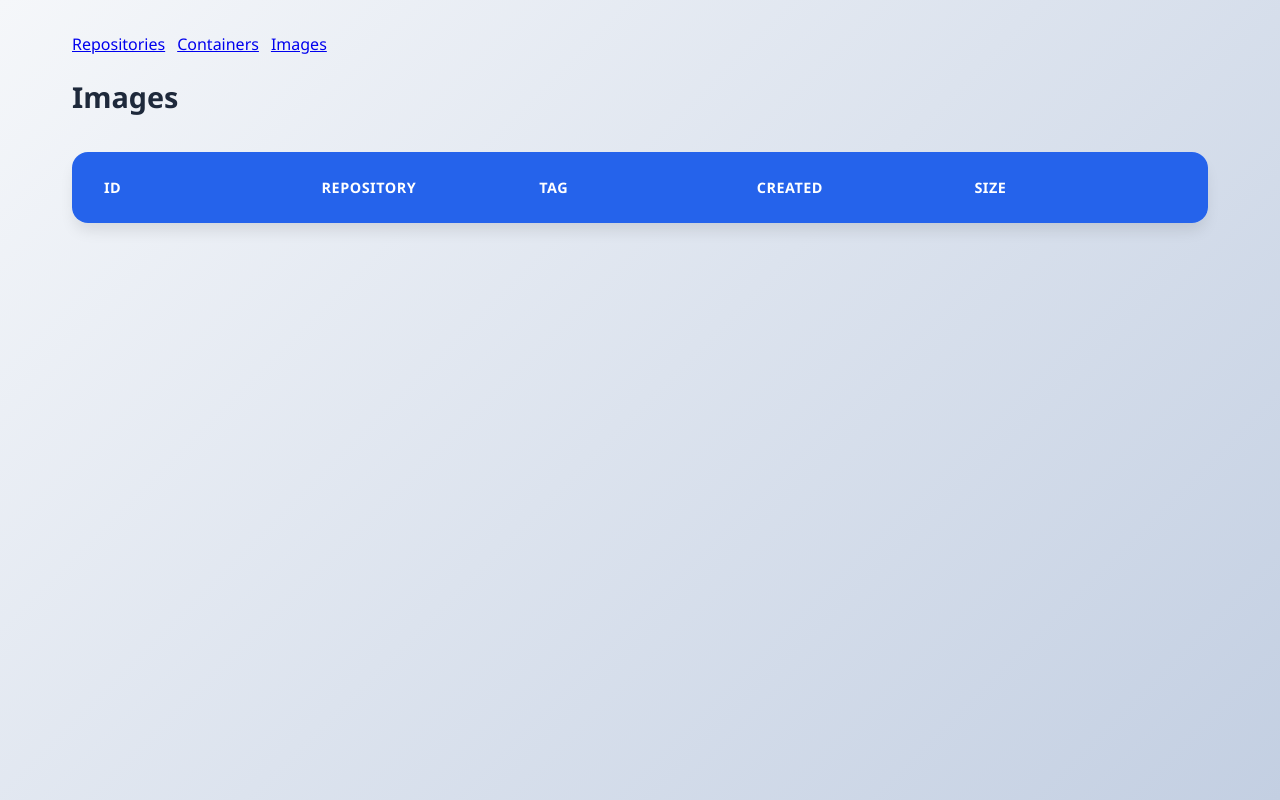
After one commit to adamivangrgic/autodock, a FastAPI app: template templates/images.html in a window 1280 px wide. The commit adds this page. Run offline with FastAPI, Linux system fonts and the light colour scheme; the template is opened without the code that fills it, so the values that code supplies are empty; parts of the project's set-up code (start-up, migrations or seed data) failed here and were passed over.

Commit message:
images page added

```diff
--- a/main.py
+++ b/main.py
@@ -348,6 +348,17 @@ async def dash_container_details(container_id, request: Request):
             }
     )
 
+@app.get("/images", response_class=HTMLResponse)
+async def dash_containers(request: Request):
+    content = await docker_image_list(repo_filter=None)
+
+    return templates.TemplateResponse(
+        request=request, name="images.html",
+        context={
+            "content": content
+            }
+    )
+
 ##
 
 if __name__ == "__main__":
--- a/static/css/styles.css
+++ b/static/css/styles.css
@@ -106,12 +106,6 @@ h2 {
     gap: 1.5rem;
 }
 
-.list-item > div {
-    white-space: nowrap;
-    overflow: hidden;
-    text-overflow: ellipsis;
-}
-
 .list-item:last-child {
     border-bottom: none;
 }
@@ -127,6 +121,12 @@ h2 {
     grid-template-columns: repeat(auto-fit, minmax(2rem, 1fr));
     gap: 1rem;
     align-items: center;
+}
+
+.list-row > div {
+    white-space: nowrap;
+    overflow: hidden;
+    text-overflow: ellipsis;
 }
 
 .list-item-name {
@@ -203,6 +203,9 @@ h2 {
     font-size: 0.8rem;
     font-weight: 500;
     transition: all 0.2s ease;
+    white-space: nowrap;
+    overflow: hidden;
+    text-overflow: ellipsis;
 }
 
 .link:hover {
--- /dev/null
+++ b/templates/images.html
@@ -0,0 +1,51 @@
+<html>
+
+<head>
+    <title>Images - autodock</title>
+    <link href="{{ url_for('static', path='/css/styles.css') }}" rel="stylesheet">
+    <meta name="viewport" content="width=device-width, initial-scale=1.0">
+</head>
+
+<body>
+    <div class="container">
+        <div class="header">
+            <p class="element-row">
+                <a href="/">Repositories</a>
+                <a href="/containers">Containers</a>
+                <a href="/images">Images</a>
+            </p>
+            <h1>Images</h1>
+        </div>
+
+        <div class="main-content">
+            <div class="list-header">
+                <div>Id</div>
+                <div>Repository</div>
+                <div>Tag</div>
+                <div>Created</div>
+                <div>Size</div>
+            </div>
+
+            {% for image in content %}
+            <div class="list-item">
+                {% set id = container['Id'] %}
+                {% set repo = container['Repository'] %}
+                {% set tag = container['Tag'] %}
+                {% set created = container['CreatedAt'] %}
+                {% set size = container['Size'] %}
+                <div class="list-row">
+                    <a href="/image/{{ id }}" class="list-item-name" data-label="Id">{{ id }}</a>
+                    <div data-label="Repository">{{ repo }}</div>
+                    <div data-label="Tag">{{ tag }}</div>
+                    <div data-label="Created">{{ created }}</div>
+                    <div data-label="Size">{{ size }}</div>
+                </div>
+            </div>
+            {% endfor %}
+        </div>
+    </div>
+
+    <script src="{{ url_for('static', path='/scripts/script.js') }}"></script>
+</body>
+
+</html>
```
Also changed, not shown: functions.py (+22 -0 lines).
